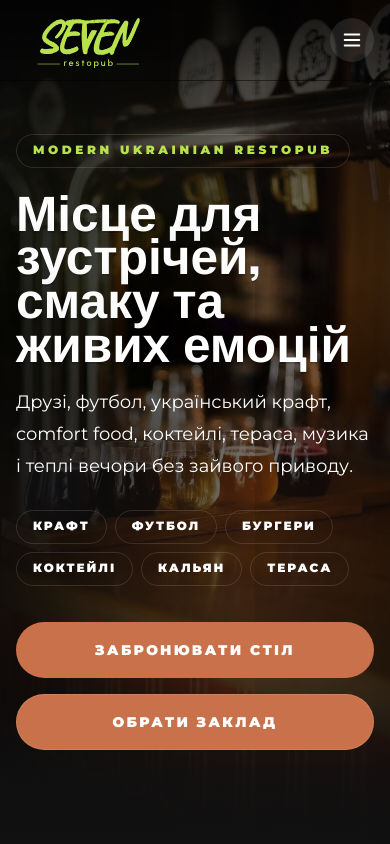
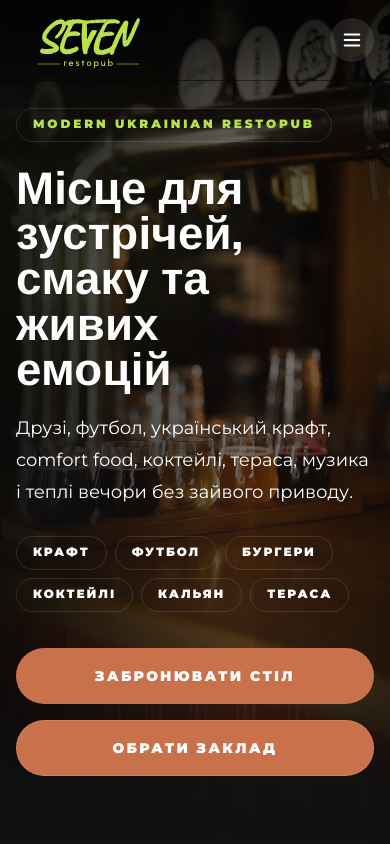
Before and after one commit to vladyurich93/seven_restopub, a Next.js app: page / in a window 390 px wide. Shown: the top 844 px of the page. Built offline with nearby package versions, Linux system fonts and the light colour scheme.

Commit message:
Fix responsive hero and mobile animations

```diff
--- a/app/globals.css
+++ b/app/globals.css
@@ -173,6 +173,52 @@ a {
   text-shadow:
     0 2px 0 rgba(0, 0, 0, 0.14),
     0 24px 80px rgba(0, 0, 0, 0.42);
+  text-wrap: balance;
+}
+
+.hero-eyebrow,
+.hero-title,
+.hero-subtitle,
+.hero-tags,
+.hero-actions,
+.hero-card {
+  animation: heroFadeUp 960ms var(--ease-premium) both;
+}
+
+.hero-eyebrow {
+  animation-delay: 80ms;
+}
+
+.hero-title {
+  animation-delay: 150ms;
+}
+
+.hero-subtitle {
+  animation-delay: 240ms;
+}
+
+.hero-tags {
+  animation-delay: 320ms;
+}
+
+.hero-actions {
+  animation-delay: 400ms;
+}
+
+.hero-card {
+  animation-delay: 460ms;
+}
+
+@keyframes heroFadeUp {
+  from {
+    opacity: 0;
+    transform: translateY(18px);
+  }
+
+  to {
+    opacity: 1;
+    transform: translateY(0);
+  }
 }
 
 .wood-grain {
@@ -303,6 +349,10 @@ a {
     width: min(1120px, calc(100% - 48px));
   }
 
+  .luxury-hero-title {
+    line-height: 1;
+  }
+
   .site-header,
   .site-header.is-scrolled {
     background: rgba(17, 17, 17, 0.94);
@@ -341,4 +391,13 @@ a {
     animation-iteration-count: 1 !important;
     transition-duration: 0.01ms !important;
   }
+
+  .hero-eyebrow,
+  .hero-title,
+  .hero-subtitle,
+  .hero-tags,
+  .hero-actions,
+  .hero-card {
+    animation: none !important;
+  }
 }
--- a/components/Hero.tsx
+++ b/components/Hero.tsx
@@ -18,27 +18,27 @@ export function Hero() {
       <div className="cinematic-vignette absolute inset-0" />
       <div className="absolute inset-x-0 bottom-0 h-36 bg-gradient-to-t from-seven-background via-seven-background/70 to-transparent md:h-44" />
       <div className="container-shell relative z-10 grid min-h-[100svh] items-center gap-8 pb-14 pt-24 md:min-h-[760px] md:items-end md:pb-16 md:pt-28 min-[1201px]:min-h-[100svh] min-[1201px]:grid-cols-[minmax(0,0.9fr)_minmax(320px,0.72fr)] min-[1201px]:items-center min-[1201px]:gap-10 min-[1201px]:pb-14 min-[1201px]:pt-28 xl:grid-cols-[minmax(0,0.9fr)_minmax(420px,0.76fr)] xl:gap-14 [@media_(min-width:1024px)_and_(max-height:780px)]:gap-7 [@media_(min-width:1024px)_and_(max-height:780px)]:pb-8 [@media_(min-width:1024px)_and_(max-height:780px)]:pt-24">
-        <div className="min-w-0 max-w-4xl">
-          <p className="mb-5 inline-flex rounded-full bg-black/28 px-4 py-2 text-xs font-black uppercase tracking-[0.3em] text-seven-green premium-border md:text-sm [@media_(min-width:1024px)_and_(max-height:780px)]:mb-3 [@media_(min-width:1024px)_and_(max-height:780px)]:py-1.5 [@media_(min-width:1024px)_and_(max-height:780px)]:text-xs">Modern Ukrainian Restopub</p>
-          <h1 className="luxury-hero-title max-w-4xl font-display text-[clamp(3.1rem,12vw,6.5rem)] font-black leading-[0.88] text-white md:text-[clamp(3.35rem,7.2vw,4.8rem)] min-[1201px]:max-w-5xl min-[1201px]:text-[clamp(4.55rem,6.5vw,6.65rem)] [@media_(min-width:1024px)_and_(max-height:780px)]:text-[clamp(3.85rem,5.35vw,5.55rem)]">
+        <div className="hero-copy min-w-0 max-w-[46rem] md:max-w-[48rem] min-[1201px]:max-w-[56rem]">
+          <p className="hero-eyebrow mb-5 inline-flex rounded-full bg-black/28 px-4 py-2 text-xs font-black uppercase tracking-[0.24em] text-seven-green premium-border md:text-sm md:tracking-[0.28em] [@media_(min-width:1024px)_and_(max-height:780px)]:mb-3 [@media_(min-width:1024px)_and_(max-height:780px)]:py-1.5 [@media_(min-width:1024px)_and_(max-height:780px)]:text-xs">Modern Ukrainian Restopub</p>
+          <h1 className="hero-title luxury-hero-title max-w-[11ch] font-display text-[clamp(2.85rem,10.8vw,5.75rem)] font-black leading-[0.99] tracking-[0.005em] text-white sm:max-w-[12ch] md:max-w-[14ch] md:text-[clamp(3.1rem,6.35vw,4.45rem)] md:leading-[0.98] min-[1201px]:max-w-[15ch] min-[1201px]:text-[clamp(4.25rem,6.05vw,6.35rem)] min-[1201px]:leading-[0.92] [@media_(min-width:1024px)_and_(max-height:780px)]:text-[clamp(3.45rem,4.85vw,5rem)] [@media_(min-width:1024px)_and_(max-height:780px)]:leading-[0.95]">
             Місце для зустрічей, смаку та живих емоцій
           </h1>
-          <p className="mt-6 max-w-2xl text-lg leading-8 text-seven-cream/78 md:text-xl [@media_(min-width:1024px)_and_(max-height:780px)]:mt-4 [@media_(min-width:1024px)_and_(max-height:780px)]:max-w-xl [@media_(min-width:1024px)_and_(max-height:780px)]:text-base [@media_(min-width:1024px)_and_(max-height:780px)]:leading-7">
+          <p className="hero-subtitle mt-6 max-w-2xl text-lg leading-8 text-seven-cream/78 md:text-xl [@media_(min-width:1024px)_and_(max-height:780px)]:mt-4 [@media_(min-width:1024px)_and_(max-height:780px)]:max-w-xl [@media_(min-width:1024px)_and_(max-height:780px)]:text-base [@media_(min-width:1024px)_and_(max-height:780px)]:leading-7">
             Друзі, футбол, український крафт, comfort food, коктейлі, тераса, музика і теплі вечори без зайвого приводу.
           </p>
-          <div className="mt-7 flex flex-wrap gap-2 [@media_(min-width:1024px)_and_(max-height:780px)]:mt-5">
+          <div className="hero-tags mt-7 flex flex-wrap gap-2 [@media_(min-width:1024px)_and_(max-height:780px)]:mt-5">
             {["Крафт", "Футбол", "Бургери", "Коктейлі", "Кальян", "Тераса"].map((item) => (
               <span key={item} className="rounded-full bg-black/28 px-4 py-2 text-xs font-black uppercase tracking-[0.16em] text-white premium-border [@media_(min-width:1024px)_and_(max-height:780px)]:px-3 [@media_(min-width:1024px)_and_(max-height:780px)]:py-1.5">
                 {item}
               </span>
             ))}
           </div>
-          <div className="mt-9 flex flex-col gap-4 sm:flex-row [@media_(min-width:1024px)_and_(max-height:780px)]:mt-6">
+          <div className="hero-actions mt-9 flex flex-col gap-4 sm:flex-row [@media_(min-width:1024px)_and_(max-height:780px)]:mt-6">
             <BookingButton className="min-h-14 px-8 text-base [@media_(min-width:1024px)_and_(max-height:780px)]:min-h-12 [@media_(min-width:1024px)_and_(max-height:780px)]:px-7 [@media_(min-width:1024px)_and_(max-height:780px)]:text-sm" />
             <LocationPickerButton className="min-h-14 bg-black/30 px-8 text-base premium-border hover:bg-seven-green hover:text-seven-background [@media_(min-width:1024px)_and_(max-height:780px)]:min-h-12 [@media_(min-width:1024px)_and_(max-height:780px)]:px-7 [@media_(min-width:1024px)_and_(max-height:780px)]:text-sm" />
           </div>
         </div>
-        <div className="group relative hidden min-h-[460px] overflow-hidden rounded-[8px] premium-border shadow-[0_28px_80px_rgba(0,0,0,0.38)] min-[1201px]:block xl:min-h-[580px] [@media_(min-width:1201px)_and_(max-height:780px)]:min-h-[430px] [@media_(min-width:1201px)_and_(max-height:680px)]:min-h-[360px]">
+        <div className="hero-card group relative hidden min-h-[460px] overflow-hidden rounded-[8px] premium-border shadow-[0_28px_80px_rgba(0,0,0,0.38)] min-[1201px]:block xl:min-h-[580px] [@media_(min-width:1201px)_and_(max-height:780px)]:min-h-[430px] [@media_(min-width:1201px)_and_(max-height:680px)]:min-h-[360px]">
           <img
             src="/images/hero/hero-02.jpg"
             alt="Гості на терасі Seven Restopub"
```
